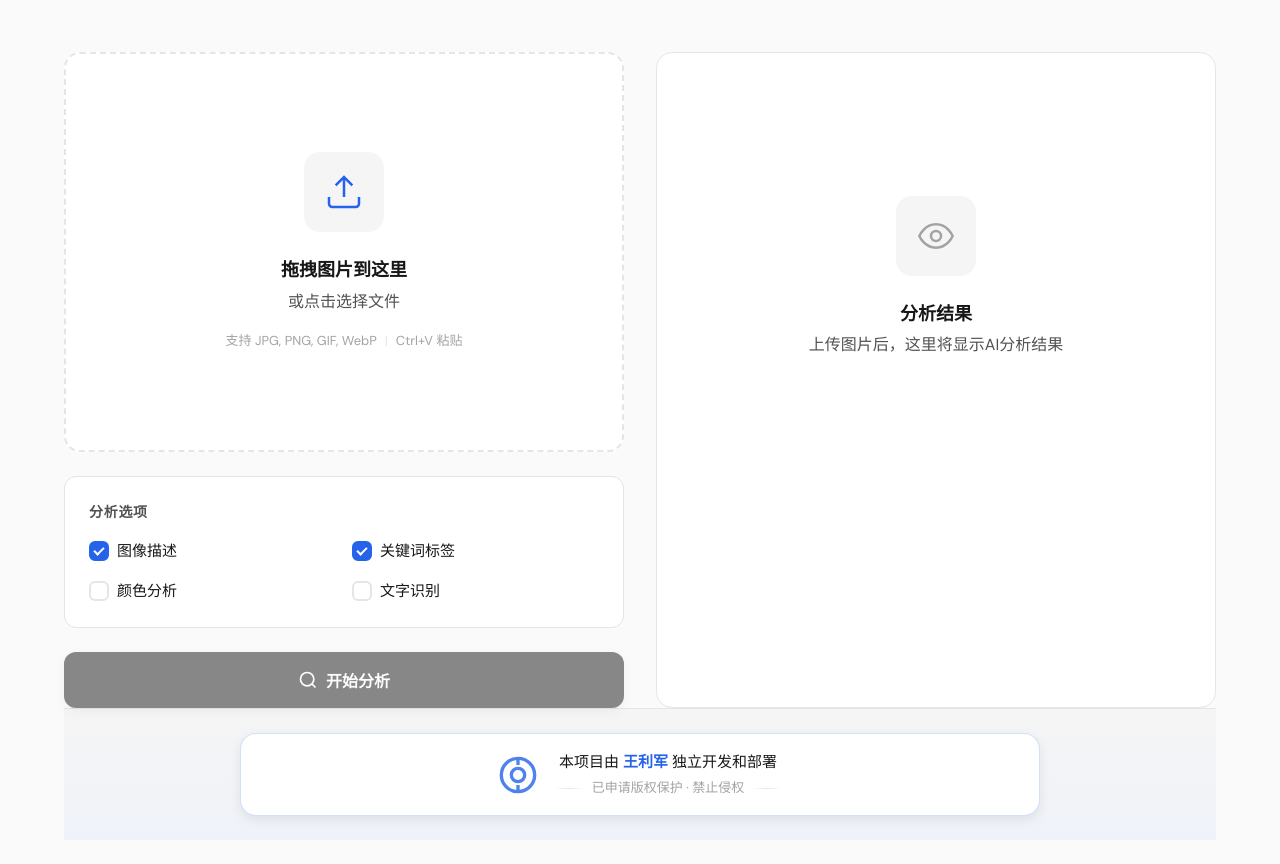
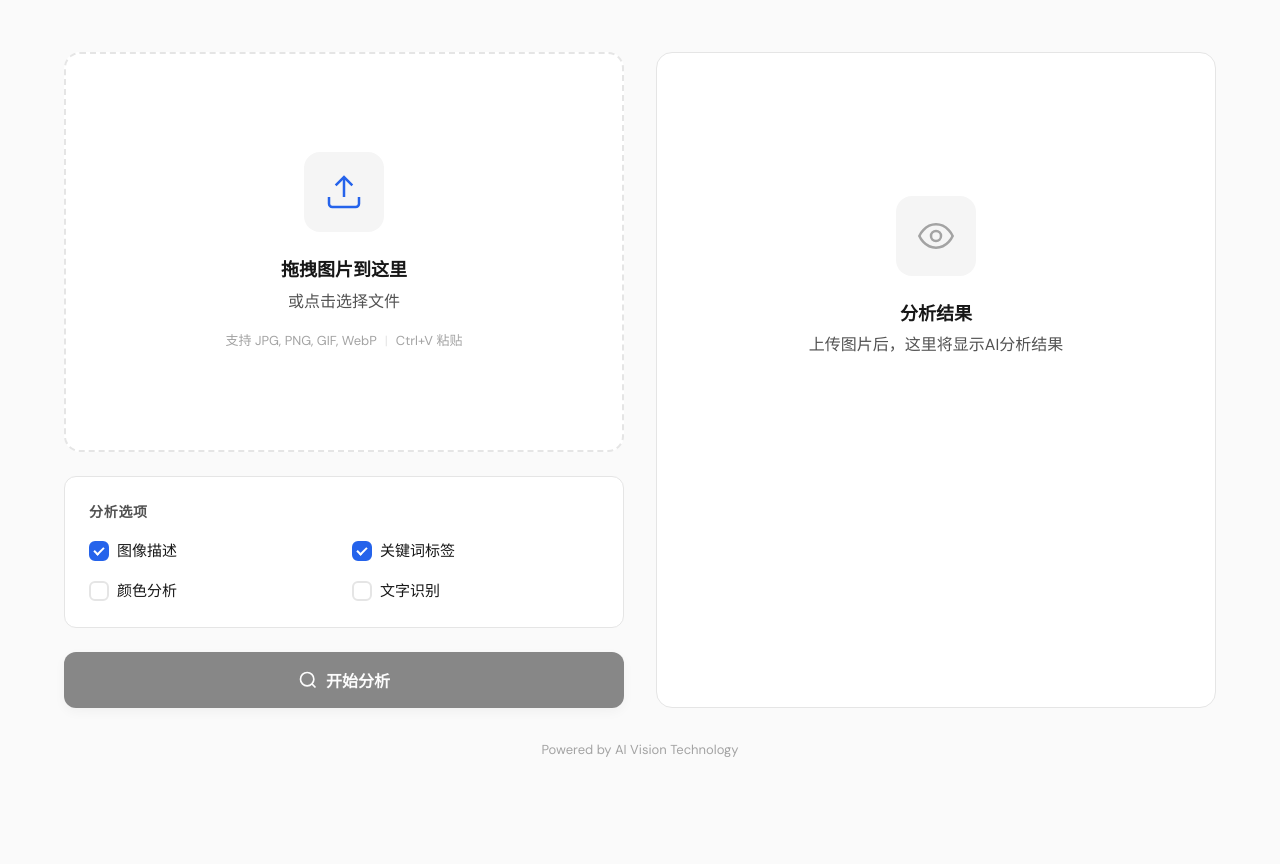
Before and after one commit to supercodewolf/ai-image-analysis, a plain HTML site: page index.html in a window 1280 px wide. Shown: the part 89-953 px from the top of the page. After the commit the page ends 890 px from the top, so only its background shows below. Drawn offline with Linux system fonts and the light colour scheme.

Commit message:
Revert "增加版权"
This reverts commit ffc1b3e02875e8a8025786cdf08567eb1d1106bd.

```diff
--- a/index.html
+++ b/index.html
@@ -7,7 +7,7 @@
     <link rel="preconnect" href="https://fonts.googleapis.com">
     <link rel="preconnect" href="https://fonts.gstatic.com" crossorigin>
     <link href="https://fonts.googleapis.com/css2?family=DM+Sans:wght@400;500;600;700&display=swap" rel="stylesheet">
-    <link rel="stylesheet" href="styles.css?v=20250425">
+    <link rel="stylesheet" href="styles.css">
 </head>
 <body>
     <div class="app-container">
@@ -253,20 +253,10 @@
             </section>
         </main>
 
-        <!-- Copyright Footer -->
-        <div class="copyright-footer">
-            <div class="copyright-content">
-                <svg class="copyright-icon" viewBox="0 0 24 24" fill="none" stroke="currentColor" stroke-width="2">
-                    <circle cx="12" cy="12" r="10"/>
-                    <path d="M14.83 14.83a4 4 0 1 1-5.66-5.66 4 4 0 0 1 5.66 5.66z"/>
-                    <path d="M12 2v4m0 12v4"/>
-                </svg>
-                <div class="copyright-text">
-                    <p class="copyright-main">本项目由 <strong>王利军</strong> 独立开发和部署</p>
-                    <p class="copyright-sub">已申请版权保护 · 禁止侵权</p>
-                </div>
-            </div>
-        </div>
+        <!-- Footer -->
+        <footer class="footer">
+            <p>Powered by AI Vision Technology</p>
+        </footer>
     </div>
 
     <!-- Settings Modal -->
--- a/styles.css
+++ b/styles.css
@@ -853,82 +853,3 @@ body {
     outline: 2px solid var(--accent-secondary);
     outline-offset: 2px;
 }
-
-/* ==================== Copyright Footer ==================== */
-.copyright-footer {
-    width: 100%;
-    padding: var(--space-lg) var(--space-md);
-    background: linear-gradient(180deg, var(--bg-secondary), rgba(37, 99, 235, 0.05));
-    border-top: 1px solid var(--border-color);
-    margin-top: auto;
-}
-
-.copyright-content {
-    max-width: 800px;
-    margin: 0 auto;
-    display: flex;
-    align-items: center;
-    justify-content: center;
-    gap: var(--space-md);
-    padding: var(--space-md) var(--space-lg);
-    background: var(--bg-tertiary);
-    border: 1px solid rgba(37, 99, 235, 0.2);
-    border-radius: var(--radius-xl);
-    box-shadow: var(--shadow-md);
-}
-
-.copyright-icon {
-    width: 40px;
-    height: 40px;
-    flex-shrink: 0;
-    color: var(--accent-secondary);
-    opacity: 0.8;
-}
-
-.copyright-text {
-    text-align: center;
-}
-
-.copyright-main {
-    font-size: 0.9375rem;
-    color: var(--text-primary);
-    margin-bottom: var(--space-xs);
-}
-
-.copyright-main strong {
-    color: var(--accent-secondary);
-    font-weight: 600;
-}
-
-.copyright-sub {
-    font-size: 0.8125rem;
-    color: var(--text-muted);
-    display: flex;
-    align-items: center;
-    justify-content: center;
-    gap: var(--space-sm);
-}
-
-.copyright-sub::before,
-.copyright-sub::after {
-    content: '';
-    width: 30px;
-    height: 1px;
-    background: linear-gradient(90deg, transparent, var(--border-color), transparent);
-}
-
-@media (max-width: 600px) {
-    .copyright-content {
-        flex-direction: column;
-        text-align: center;
-        padding: var(--space-md);
-    }
-
-    .copyright-main {
-        font-size: 0.875rem;
-    }
-
-    .copyright-sub {
-        font-size: 0.75rem;
-    }
-}
```
